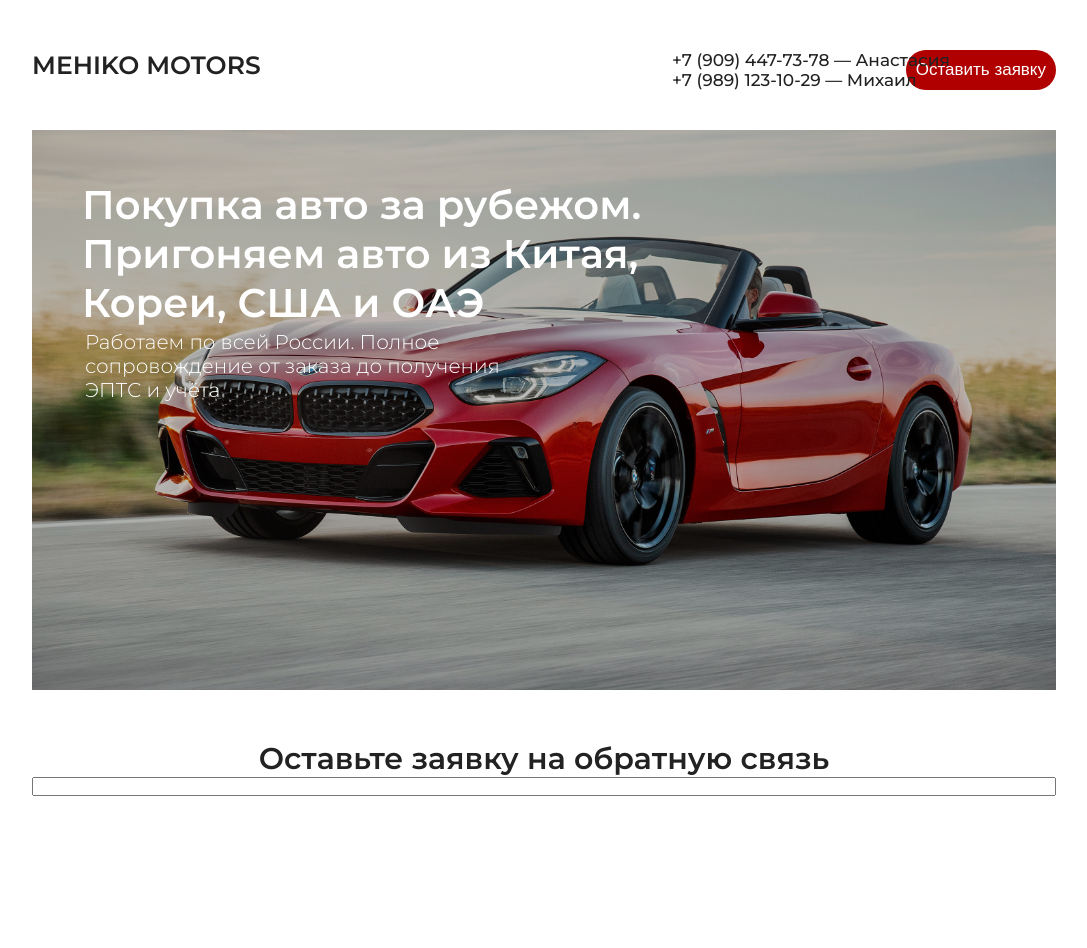
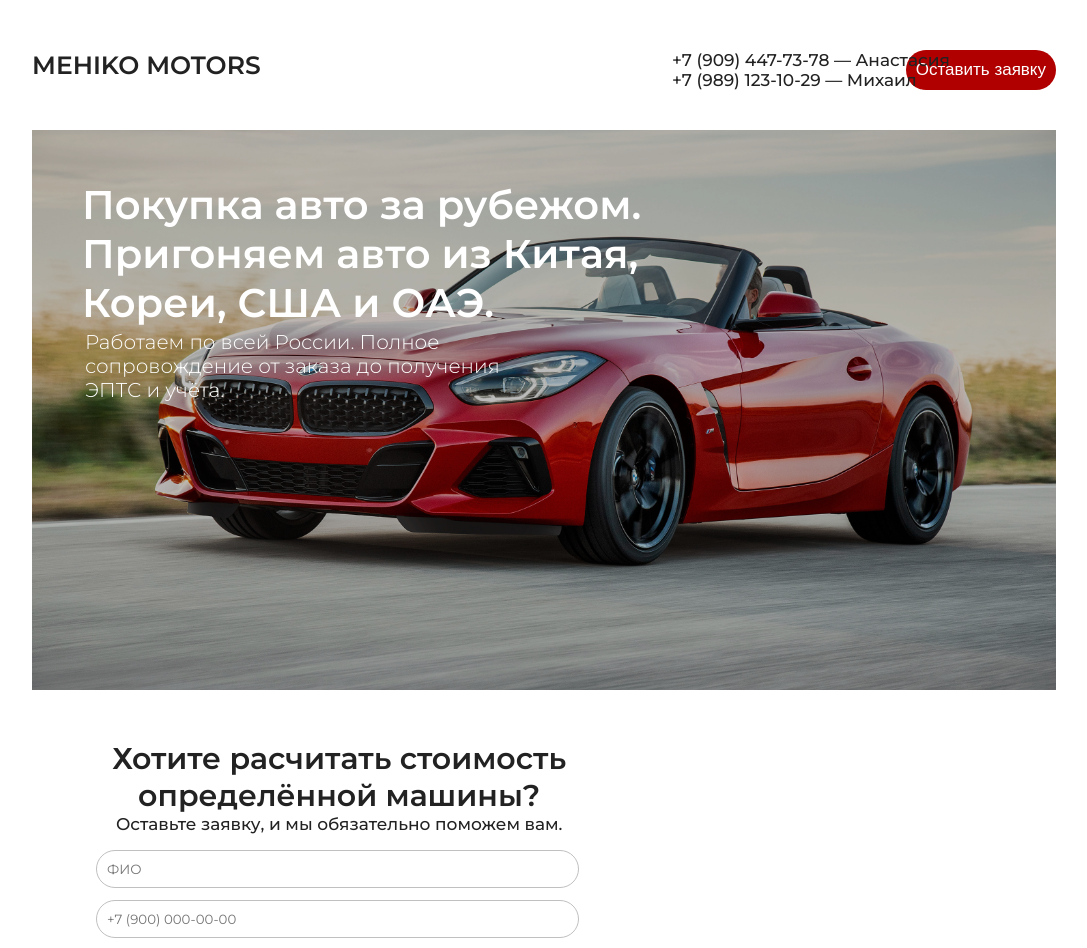
Before and after one commit to voloshinn/mehiko-motors, a React (Vite) app in the folder mehiko_motors/: page / in a window 1280 px wide. Shown: the top 948 px of the page, without its empty margins (96-1183 px from the left). Built offline with nearby package versions, Linux system fonts and the light colour scheme.

Commit message:
feedback form

```diff
--- a/mehiko_motors/src/components/Feedback/Feedback.css
+++ b/mehiko_motors/src/components/Feedback/Feedback.css
@@ -5,7 +5,30 @@
 }
 
 .title {
+  width: 60%;
   text-align: center;
   font-weight: 600;
   font-size: 30px;
 }
+
+.subtitle {
+  width: 60%;
+  text-align: center;
+  font-weight: 500;
+  font-size: 17px;
+}
+
+.feedback-form input {
+  padding: 10px;
+  width: 20vw;
+  margin-bottom: 1.5vh;
+  margin-left: 5vw;
+  border-radius: 20px;
+  border: 1.5px solid silver;
+  font-family: "Montserrat", sans-serif;
+  width: 45%;
+}
+
+.feedback-form input:first-of-type {
+  margin-top: 2vh;
+}
--- a/mehiko_motors/src/components/Feedback/Feedback.jsx
+++ b/mehiko_motors/src/components/Feedback/Feedback.jsx
@@ -4,8 +4,15 @@ import './Feedback.css'
 export default function Feedback() {
   return (
     <div className='feedback-wrapper'>
-      <span className='title'>Оставьте заявку на обратную связь</span>
-      <input type="text" />
+      <span className='title'>Хотите расчитать стоимость определённой машины?</span>
+      <span className='subtitle'>Оставьте заявку, и мы обязательно поможем вам.</span>
+      <div className='feedback-form'>
+        <form action="">
+          <input type="text" placeholder='ФИО'/> <br />
+          <input  type="tel" placeholder='+7 (900) 000-00-00'/> <br />
+          <input type="text" placeholder='BMW X6, 3 поколение'/>
+        </form>
+      </div>
     </div>
   )
 }
--- a/mehiko_motors/src/index.css
+++ b/mehiko_motors/src/index.css
@@ -44,7 +44,7 @@ header .presentation {
 }
 
 header .presentation::after {
-  content: 'Покупка авто за рубежом. Пригоняем авто из Китая, Кореи, США и ОАЭ';
+  content: 'Покупка авто за рубежом. Пригоняем авто из Китая, Кореи, США и ОАЭ.';
   position: absolute;
   top: 50px;
   left: 50px;
@@ -55,7 +55,7 @@ header .presentation::after {
 }
 
 header .presentation::before {
-  content: 'Работаем по всей России. Полное сопровождение от заказа до получения ЭПТС и учёта';
+  content: 'Работаем по всей России. Полное сопровождение от заказа до получения ЭПТС и учёта.';
   position: absolute;
   top: 200px;
   left: 53px;
```
